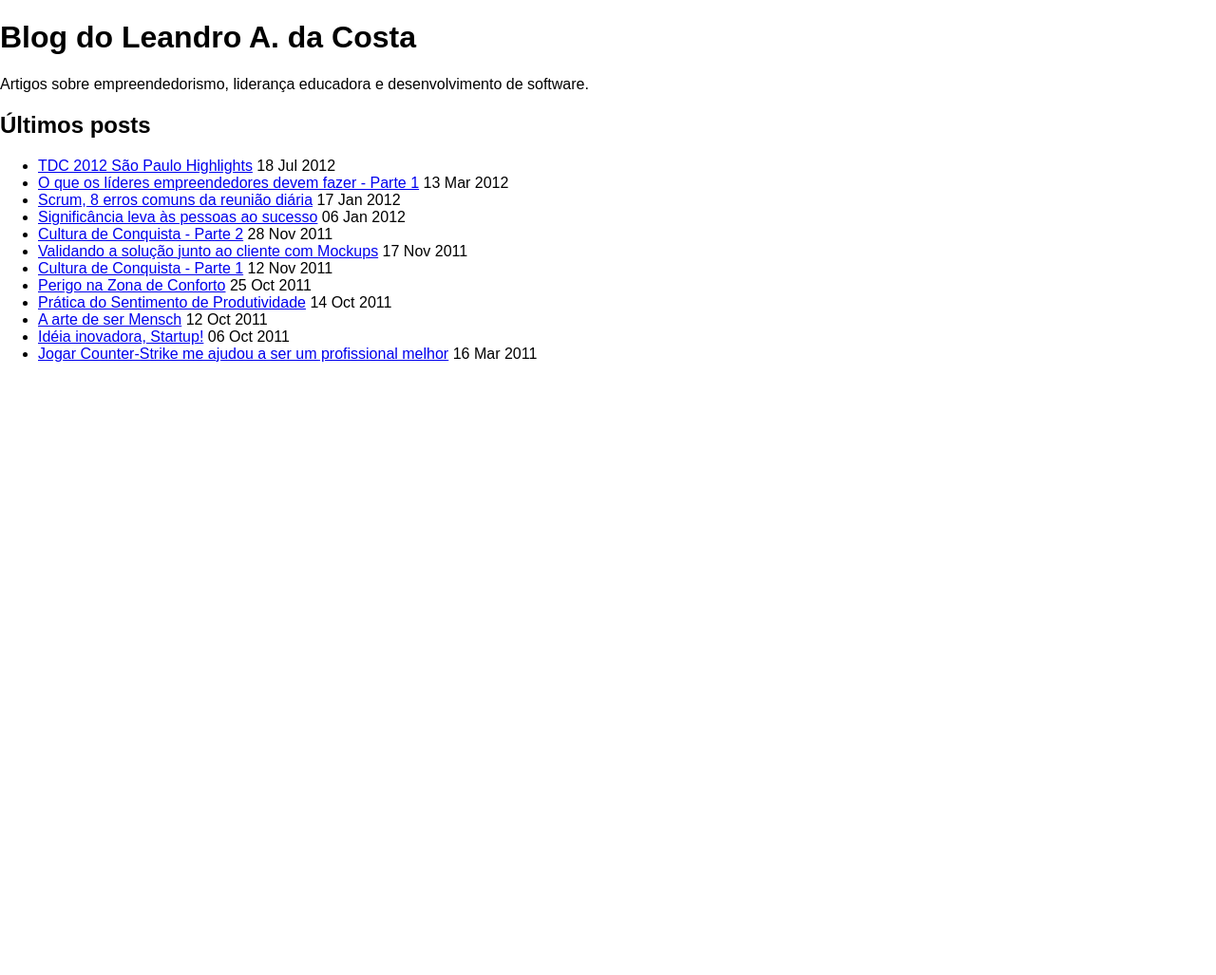
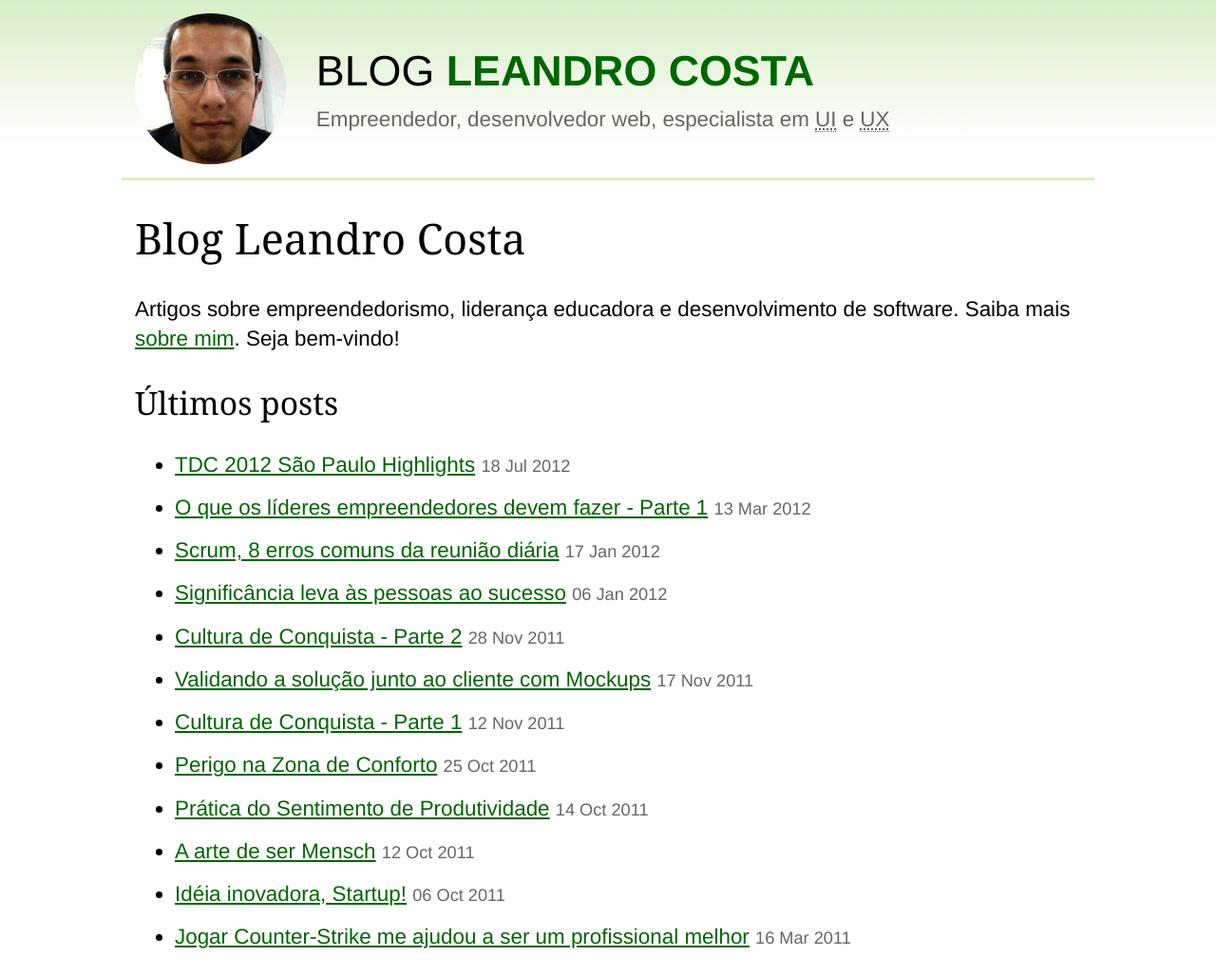
Before and after one commit to leandroadacosta/leandroadacosta.github.io, a Jekyll site: the page built from index.html, in a window 1280 px wide. Shown: the whole page at 95% size. Built offline with Jekyll 4.4.1, drawn with Linux system fonts in a browser that asks for light colours; before the commit the page ends 900 px from its top, so only the background shows below that.

Commit message:
implementado boa parte do layout todo responsivo

```diff
--- a/_config.yml
+++ b/_config.yml
@@ -1,6 +1,11 @@
+auto: true
+server: true
+
 exclude: ["README.md", ".gitignore"]
+pygments: true
 permalink: /:title/
-pygments: true
+production_url: http://leandroadacosta.com
+
 title: leandroadacosta.com
 author:
    name: Leandro A. da Costa
--- /dev/null
+++ b/_layouts/base.html
@@ -0,0 +1,37 @@
+<!DOCTYPE html>
+<!--[if lt IE 7]>      <html class="no-js lt-ie9 lt-ie8 lt-ie7"> <![endif]-->
+<!--[if IE 7]>         <html class="no-js lt-ie9 lt-ie8"> <![endif]-->
+<!--[if IE 8]>         <html class="no-js lt-ie9"> <![endif]-->
+<!--[if gt IE 8]><!--> <html class="no-js" lang="pt" dir="ltr"> <!--<![endif]-->
+  <head>
+    <meta charset="utf-8">
+    <meta http-equiv="X-UA-Compatible" content="IE=edge,chrome=1">
+    <title>{{ page.title }} | Leandro A. da Costa</title>
+    <meta name="description" content="{{ page.description | escape }}">
+    <meta name="viewport" content="width=device-width,initial-scale=1">
+
+    <!-- Place favicon.ico and apple-touch-icon.png in the root directory -->
+
+    <link rel="stylesheet" href="{{ site.url }}/css/normalize.css">
+    <link rel="stylesheet" href="{{ site.url }}/css/base.css">
+    <link rel="stylesheet" href="{{ site.url }}/css/header.css">
+    <link rel="stylesheet" href="{{ site.url }}/css/states.css">
+
+    <!-- Feed -->
+    <link rel="alternate" type="application/atom+xml" title="Blog do Leandro A. da Costa" href="{{ site.production_url }}/atom.xml">
+  </head>
+  <body>
+    <div class="container">
+      <header class="header">
+        <a href="{{ site.url }}/"><img src="{{ site.url }}/img/leandro-alvares-da-costa.png" alt="Leandro Alvares da Costa" class="header__avatar"></a>
+        <div class="header__box">
+          <h1 class="header__title">BLOG <a href="{{ site.url }}/" class="header__blog-name">LEANDRO COSTA</a></h1>
+          <p class="header__desc">Empreendedor, desenvolvedor web, especialista em <abbr title="User Interface" lang="en-US">UI</abbr> e <abbr title="User Experience" lang="en-US">UX</abbr></p>
+        </div>
+      </header>
+      <main class="main" role="main">
+        {{ content }}
+      </main>
+    </div>
+  </body>
+</html>
--- a/_layouts/default.html
+++ /dev/null
@@ -1,20 +0,0 @@
-<!DOCTYPE html>
-<!--[if lt IE 7]>      <html class="no-js lt-ie9 lt-ie8 lt-ie7"> <![endif]-->
-<!--[if IE 7]>         <html class="no-js lt-ie9 lt-ie8"> <![endif]-->
-<!--[if IE 8]>         <html class="no-js lt-ie9"> <![endif]-->
-<!--[if gt IE 8]><!--> <html class="no-js" lang="pt" dir="ltr"> <!--<![endif]-->
-  <head>
-    <meta charset="utf-8">
-    <meta http-equiv="X-UA-Compatible" content="IE=edge,chrome=1">
-    <title>{{ page.title }} | leandroadacosta.com</title>
-    <meta name="description" content="">
-    <meta name="viewport" content="width=device-width,initial-scale=1">
-
-    <!-- Place favicon.ico and apple-touch-icon.png in the root directory -->
-
-    <link rel="stylesheet" href="{{ site.url }}/css/normalize.css">
-  </head>
-  <body>
-    {{ content }}
-  </body>
-</html>
--- /dev/null
+++ b/css/base.css
@@ -0,0 +1,77 @@
+html {
+	background-color: #FFF;
+}
+
+body {
+	background: #D7EDC6; /* Old browsers */
+	background: -moz-linear-gradient(top,  #D7EDC6 0%, #ffffff 150px); /* FF3.6+ */
+	background: -webkit-gradient(linear, left top, left bottom, color-stop(0%,#D7EDC6), color-stop(150px,#ffffff)); /* Chrome,Safari4+ */
+	background: -webkit-linear-gradient(top,  #D7EDC6 0%,#ffffff 150px); /* Chrome10+,Safari5.1+ */
+	background: -o-linear-gradient(top,  #D7EDC6 0%,#ffffff 150px); /* Opera 11.10+ */
+	background: -ms-linear-gradient(top,  #D7EDC6 0%,#ffffff 150px); /* IE10+ */
+	background: linear-gradient(to bottom,  #D7EDC6 0%,#ffffff 150px); /* W3C */
+	filter: progid:DXImageTransform.Microsoft.gradient( startColorstr='#D7EDC6', endColorstr='#ffffff',GradientType=0 ); /* IE6-9 */
+
+	font-family: Helvetica;
+	font-size: 100%;
+}
+
+a:link {
+	color: #060;
+}
+
+a:hover {
+	color: #090;
+}
+
+p {
+	margin-bottom: 1.125em; /* 18px ÷ 16px */
+}
+
+p, li {
+	line-height: 1.375em; /* 22px ÷ 16px */
+}
+
+ul {
+	padding-left: 1.875em; /* 30px ÷ 16px */
+}
+
+li {
+	margin-bottom: 0.6em; /* 10px ÷ 16px */
+}
+
+abbr {
+	cursor: help;
+}
+
+.container {
+	margin: 0 auto;
+	width: 100%;
+	max-width: 1024px;
+}
+
+.main {
+	padding: 0 0.625em; /* 10px ÷ 16px */
+}
+
+h1, h2, h3, h4 {
+	font-family: Georgia;
+	font-weight: normal;
+}
+
+.article-footer {
+	margin-top: 1.25em; /* 20px ÷ 16px */
+	border-top: 2px solid #DDD;
+}
+
+@media screen and (min-width:640px) {
+	body {
+		font-size: 120%;
+	}
+}
+
+@media screen and (min-width:1000px) {
+	body {
+		font-size: 140%;
+	}
+}
--- /dev/null
+++ b/css/header.css
@@ -0,0 +1,80 @@
+.header {
+	position: relative;
+	border-bottom: 2px solid #FFF;
+	padding: 0.3125em; /* 5px ÷ 16px */
+	margin-bottom: 1em;
+}
+
+.header__avatar {
+	-webkit-border-radius: 50%;
+	 -khtml-border-radius: 50%;
+ 	 	 -moz-border-radius: 50%;
+					border-radius: 50%;
+	width: 16%;
+	vertical-align: middle;
+}
+
+.header__box {
+	position: absolute;
+	top: 15%;
+	left: 20%;
+}
+
+.header__title {
+	font-family: "Helvetica Neue";
+	font-size: 1.125em;
+}
+
+.header__blog-name {
+	font-weight: bold;
+	text-decoration: none;
+	color: #060;
+}
+
+.header__desc {
+	display: none;
+	color: #666;
+}
+
+@media screen and (min-width:400px) {
+	.header__box {
+		top: 18%;
+	}
+
+	.header__title {
+		font-size: 1.375em; /* 22px ÷ 16px */
+	}
+}
+
+@media screen and (min-width:600px) {
+	.header__title {
+		font-size: 1.625em; /* 26px ÷ 16px */
+	}
+}
+
+@media screen and (min-width:700px) {
+	.header__title {
+		font-size: 1.75em; /* 28px ÷ 16px */
+	}
+}
+
+@media screen and (min-width:850px) {
+	.header {
+		border-bottom: 3px solid #D7EDC6;
+		padding: 0.625em; /* 10px ÷ 16px */
+	}
+
+	.header__box {
+		top: 10%;
+	}
+
+	.header__title {
+		margin-bottom: 0;
+		font-size: 2em; /* 30px ÷ 16px */
+	}
+
+	.header__desc {
+		display: inline-block;
+		margin-top: 0.5em; /* 5px ÷ 16px */
+	}
+}
--- /dev/null
+++ b/css/states.css
@@ -0,0 +1,7 @@
+.is-smooth-text {
+	color: #666;
+}
+
+.is-small-text {
+	font-size: 0.8125em; /* 13px ÷ 16px */
+}
--- a/index.html
+++ b/index.html
@@ -1,18 +1,17 @@
 ---
-layout: default
+layout: base
 title: Home
+description: Artigos sobre empreendedorismo, liderança educadora e desenvolvimento de software
 ---
-<h1>Blog do Leandro A. da Costa</h1>
-<p>Artigos sobre empreendedorismo, liderança educadora e desenvolvimento de software.</p>
-
+<h1>Blog Leandro Costa</h1>
+<p>Artigos sobre empreendedorismo, liderança educadora e desenvolvimento de software. Saiba mais <a href="./sobre">sobre mim</a>. Seja bem-vindo!</p>
 <h2>Últimos posts</h2>
-
-<ul class="posts">
+<ul>
   {% for post in site.posts %}
   	{% if post.draft != true %}
     	<li class="{{ post.class }}">
-          <a href="{{ post.url }}">{{ post.title }}</a>
-          <span class="date">{{ post.date | date_to_string }}</span>
+        <a href="{{ post.url }}">{{ post.title }}</a>
+        <span class="is-smooth-text is-small-text">{{ post.date | date_to_string }}</span>
       </li>
     {% endif %}
   {% endfor %}
```
Also changed, not shown: _layouts/post.html (+19 -3 lines), atom.xml (added, +27 -0 lines), sobre/index.md (added, +34 -0 lines), img/leandro-alvares-da-costa.png (added).
